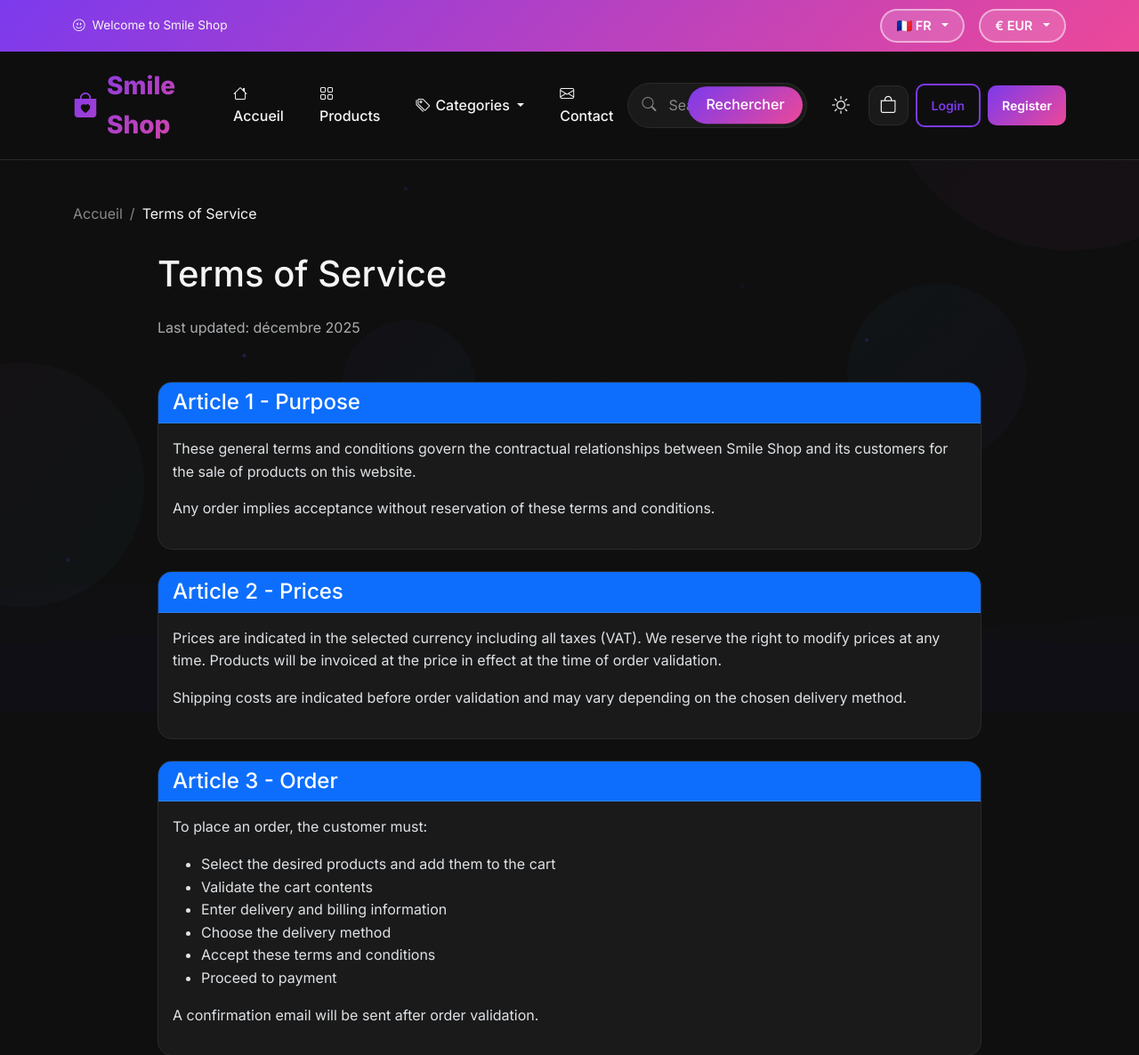
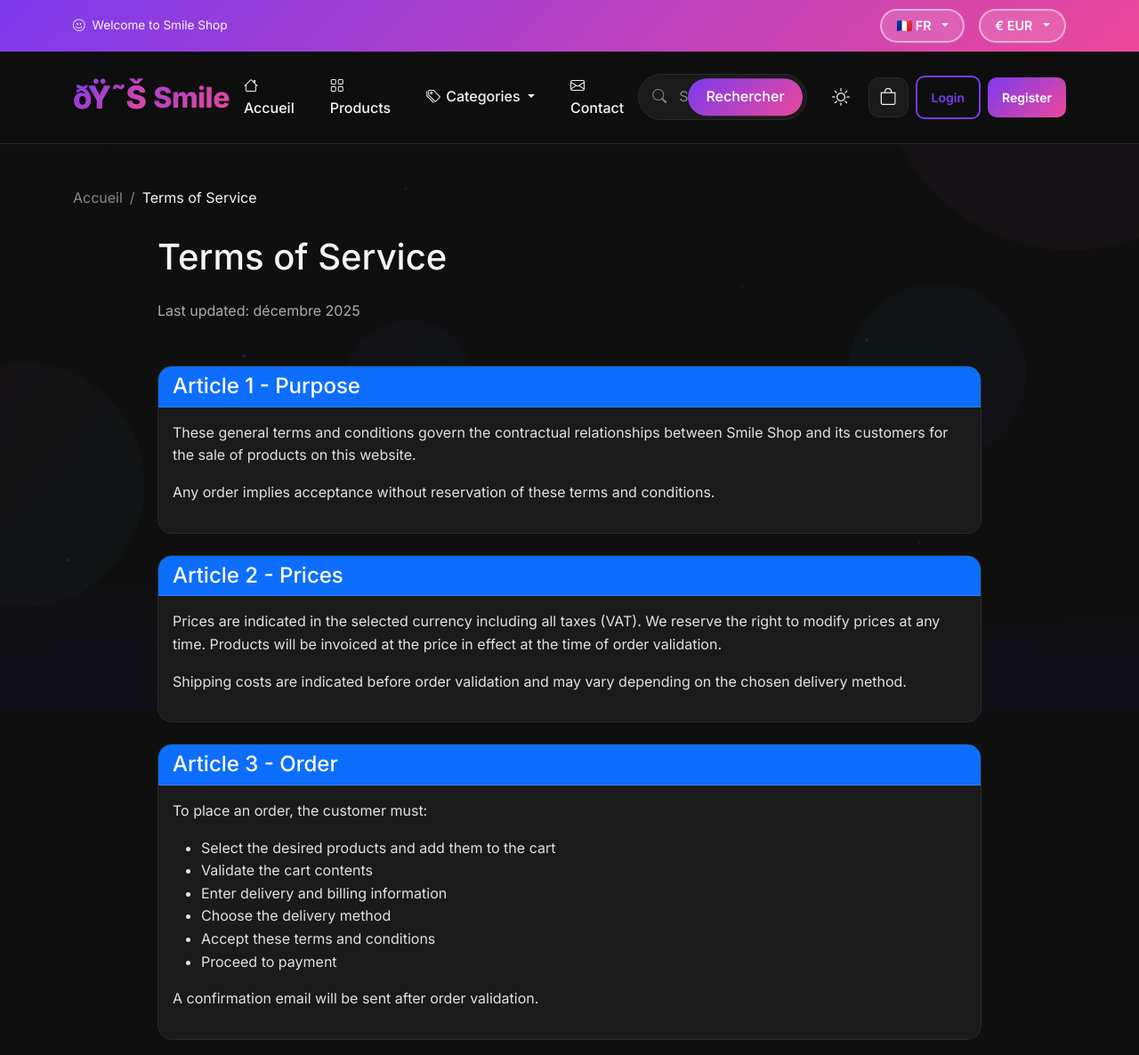
Before and after one commit to SkrCodyxx/smile, a Django app: page /cgv/ in a window 1280 px wide. Shown: the top 1186 px of the page at 89% size. Run offline with Django 4.2, Linux system fonts and the light colour scheme; data comes from the database, SQL or seed files in the repository; data that the repository does not hold is empty; parts of the project's set-up code (start-up, migrations or seed data) failed here and were passed over.

Commit message:
✨ Update logo: Simple 'Smile' with emoji icon
- Changed from full site URL to just 'Smile'
- Added 😊 emoji as logo icon
- Improved logo styling (size, spacing)
- Updated both header and footer logos

```diff
--- a/smile/smile/settings_pythonanywhere.py
+++ b/smile/smile/settings_pythonanywhere.py
@@ -1,3 +1,4 @@
+
 """
 ================================================================================
 SMILE E-COMMERCE - CONFIGURATION PRODUCTION PYTHONANYWHERE
--- a/smile/templates/base.html
+++ b/smile/templates/base.html
@@ -388,7 +388,7 @@
         }
 
         .logo {
-            font-size: 1.75rem;
+            font-size: 2rem;
             font-weight: 800;
             background: var(--gradient-primary);
             -webkit-background-clip: text;
@@ -397,12 +397,21 @@
             text-decoration: none;
             display: flex;
             align-items: center;
-            gap: 10px;
+            gap: 8px;
+            letter-spacing: -0.5px;
+        }
+
+        .logo-icon {
+            font-size: 2.2rem;
+            background: var(--gradient-primary);
+            -webkit-background-clip: text;
+            -webkit-text-fill-color: transparent;
+            background-clip: text;
         }
 
         .logo img {
-            height: 40px;
-            border-radius: 8px;
+            height: 45px;
+            border-radius: 10px;
         }
 
         .nav-menu {
@@ -1761,11 +1770,11 @@
                 <!-- Logo -->
                 <a class="logo" href="{% url 'shop:home' %}">
                     {% if site_logo %}
-                    <img src="{{ site_logo.url }}" alt="{{ site_name }}">
+                    <img src="{{ site_logo.url }}" alt="Smile">
                     {% else %}
-                    <i class="bi bi-bag-heart-fill"></i>
+                    <span class="logo-icon">ðŸ˜Š</span>
                     {% endif %}
-                    {{ site_name|default:'Smile Shop' }}
+                    <span>Smile</span>
                 </a>
 
                 <!-- Mobile Toggle -->
@@ -1958,11 +1967,11 @@
                     <div class="footer-brand">
                         <div class="footer-logo">
                             {% if site_logo %}
-                            <img src="{{ site_logo.url }}" alt="{{ site_name }}">
+                            <img src="{{ site_logo.url }}" alt="Smile">
                             {% else %}
-                            <i class="bi bi-bag-heart-fill"></i>
+                            <span class="logo-icon">ðŸ˜Š</span>
                             {% endif %}
-                            {{ site_name|default:'Smile Shop' }}
+                            <span>Smile</span>
                         </div>
                         <p class="footer-desc">
                             {{ site_slogan|default:"Votre boutique en ligne de confiance. Découvrez nos produits de qualité et profitez d'une expérience d'achat exceptionnelle." }}
```
